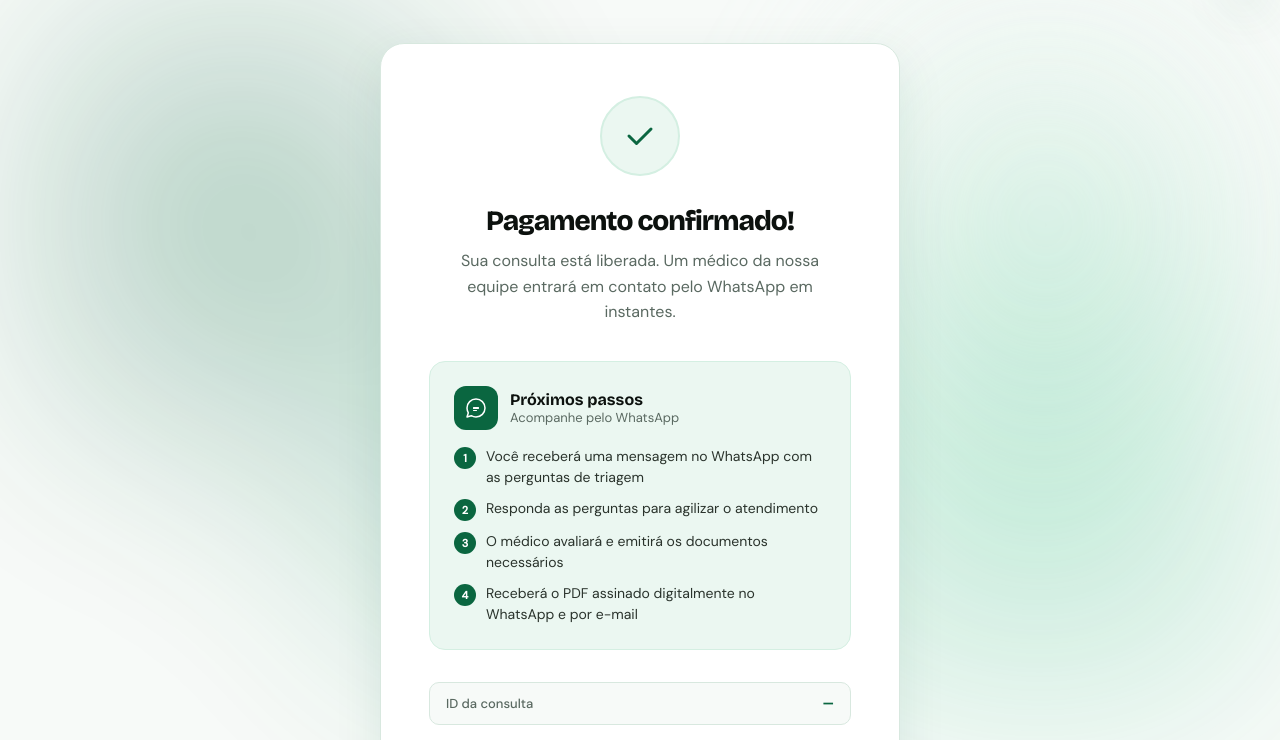
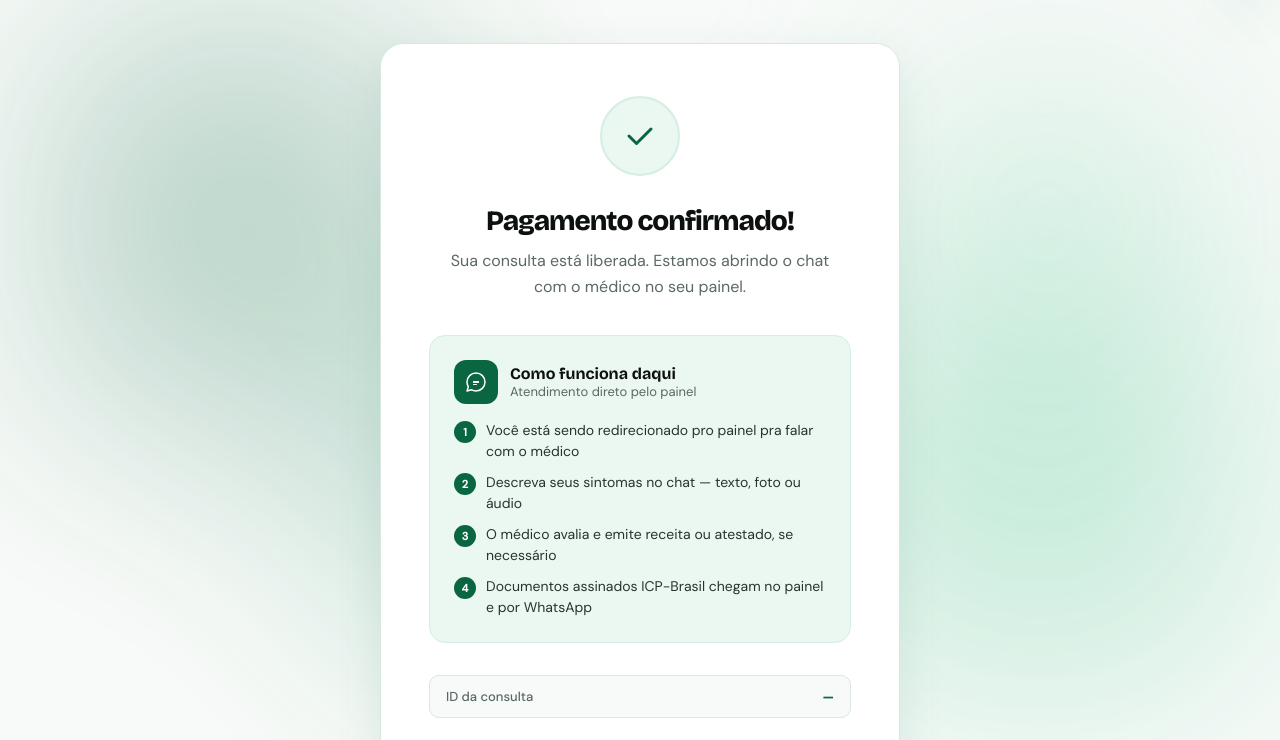
Before and after one commit to consultajamed-commits/consultaja-frontend, a plain HTML site: page confirmacao.html in a window 1280 px wide. Shown: the part 60-800 px from the top of the page. Drawn offline with nearby package versions, Linux system fonts and the light colour scheme.

Commit message:
fix(confirmacao): texto reflete fluxo real (atendimento no painel, não WhatsApp)
Texto antigo dizia 'médico entra em contato pelo WhatsApp' e 'perguntas
de triagem pelo WhatsApp' — desatualizado. Realidade hoje:
- Após pagamento, paciente é redirecionado automaticamente pro painel
- Atendimento é EXCLUSIVO pelo painel (regra WhatsApp outbound-only)
- WhatsApp manda link/credenciais de backup + PDFs assinados

Sub trocado pra refletir o redirect ('Estamos abrindo o chat...').
Box renomeado pra 'Como funciona daqui / Atendimento direto pelo painel'.
4 passos atualizados: redirect → chat → médico avalia → documentos no
painel + WhatsApp.

Mensagem de fallback do botão (quando redirect falha) também alinhada.

```diff
--- a/confirmacao.html
+++ b/confirmacao.html
@@ -339,7 +339,7 @@ function cjToggleTheme(){const c=document.documentElement.getAttribute('data-the
 
     <div class="card-title">Pagamento confirmado!</div>
     <p class="card-sub">
-      Sua consulta está liberada. Um médico da nossa equipe entrará em contato pelo WhatsApp em instantes.
+      Sua consulta está liberada. Estamos abrindo o chat com o médico no seu painel.
     </p>
 
     <div class="wpp-box">
@@ -351,26 +351,26 @@ function cjToggleTheme(){const c=document.documentElement.getAttribute('data-the
           </svg>
         </div>
         <div>
-          <div class="wpp-title">Próximos passos</div>
-          <div class="wpp-sub">Acompanhe pelo WhatsApp</div>
+          <div class="wpp-title">Como funciona daqui</div>
+          <div class="wpp-sub">Atendimento direto pelo painel</div>
         </div>
       </div>
       <ul class="wpp-steps">
         <li class="wpp-step">
           <div class="wpp-num">1</div>
-          Você receberá uma mensagem no WhatsApp com as perguntas de triagem
+          Você está sendo redirecionado pro painel pra falar com o médico
         </li>
         <li class="wpp-step">
           <div class="wpp-num">2</div>
-          Responda as perguntas para agilizar o atendimento
+          Descreva seus sintomas no chat — texto, foto ou áudio
         </li>
         <li class="wpp-step">
           <div class="wpp-num">3</div>
-          O médico avaliará e emitirá os documentos necessários
+          O médico avalia e emite receita ou atestado, se necessário
         </li>
         <li class="wpp-step">
           <div class="wpp-num">4</div>
-          Receberá o PDF assinado digitalmente no WhatsApp e por e-mail
+          Documentos assinados ICP-Brasil chegam no painel e por WhatsApp
         </li>
       </ul>
     </div>
@@ -552,7 +552,7 @@ if (vidaasCode) {
         btn.style.cursor = 'pointer';
         btnLabel.textContent = 'Tentar abrir consulta de novo';
         btnMsg.style.display = 'block';
-        btnMsg.textContent = 'Tudo certo — você também receberá as instruções pelo WhatsApp em instantes.';
+        btnMsg.textContent = 'Tudo certo — você também receberá o link de acesso pelo WhatsApp em instantes.';
       }
     }
 
```
